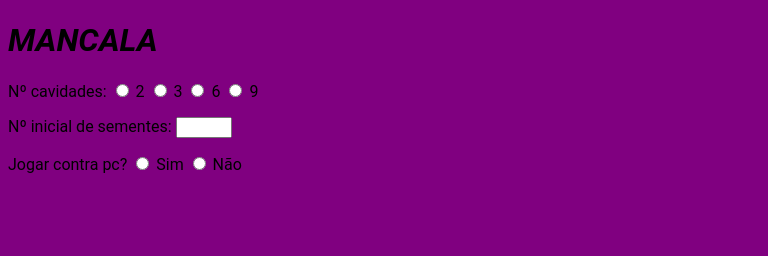
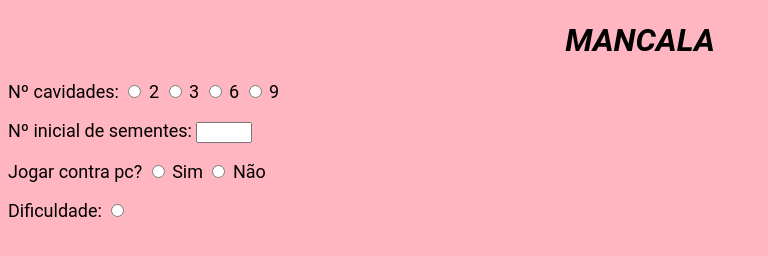
Before and after one commit to rootHytx/Tecnologias-Web, a plain HTML site: page index.html in a window 1280 px wide. Shown: the whole page, without its empty margins (0-768 px from the left). Drawn offline with Linux system fonts and the light colour scheme.

Commit message:
autocomplete off, js esta com as funcs basicas, css mt rudimentar

```diff
--- a/index.html
+++ b/index.html
@@ -4,29 +4,34 @@
 	<head>
 		<meta charset=UTF-8>
 		<title>MANCALA</title>
+		<link rel="stylesheet" href="style.css">
 	</head>
 
-	<body bgcolor="purple">
-		<div style="font-family: roboto">
-		<h1 style="font-style: italic"> MANCALA </h1>
+	<body>
+	<h1> MANCALA </h1>
 
 	<p> Nº cavidades:
-		<input type="radio" id="cavidades2" name="cavidades" value="2">
+	<input type="radio" id="cavidades" name="cavidades" value="2" onchange="cavidades(this)" autocomplete="off">
 	<label for="cavidades2"> 2 </label>
-		<input type="radio" id="cavidades3" name="cavidades" value="3">
+	<input type="radio" id="cavidades" name="cavidades" value="3" onchange="cavidades(this)" autocomplete="off">
 	<label for="cavidades3"> 3 </label>
-		<input type="radio" id="cavidades6" name="cavidades" value="6">
+	<input type="radio" id="cavidades" name="cavidades" value="6" onchange="cavidades(this)" autocomplete="off">
 	<label for="cavidades6"> 6 </label>
-		<input type="radio" id="cavidades9" name="cavidades" value="9">
+	<input type="radio" id="cavidades" name="cavidades" value="9" onchange="cavidades(this)" autocomplete="off">
 	<label for="cavidades9"> 9 </label><br>
 
 	<p> Nº inicial de sementes:
-		<input type="number" id="sementes" name="sementes" min="2" max="10"><br>
+	<input type="number" id="sementes" name="sementes" min="2" max="10" onchange="sementes(this)" autocomplete="off"><br>
 
 	<p> Jogar contra pc?
-		<input type="radio" id="sim" name="pc" value="s">
+	<input type="radio" id="pc1" name="pc" value="1" onchange="pc(1)" autocomplete="off">
 	<label for="sim"> Sim </label>
-		<input type="radio" id="nao" name="pc" value="n">
+	<input type="radio" id="pc0" name="pc" value="0" onchange="pc(0)" autocomplete="off">
 	<label for="nao"> Não </label>
+
+	<p id="dificuldade"> Dificuldade:
+	<input type="radio" id="ez" name="dificuldade" value="1" onchange="dificuldade(this)" autocomplete="off">
+
+	<script type="text/javascript" src="scripts.js"></script>
 	</body>
 </html>
--- /dev/null
+++ b/scripts.js
@@ -0,0 +1,12 @@
+function cavidades(x){
+	alert("Nº cavidades = " + x);
+}
+function sementes(){
+	alert("Nº sementes = " + document.getElementById('sementes').value);
+}
+function pc(x){
+	alert("Jogar contra pc? " + document.getElementById('pc').value);
+}
+function dificuldade(x){
+	alert("Dificuldade: " + document.getElementById('dificuldade').value);
+}
--- /dev/null
+++ b/style.css
@@ -0,0 +1,11 @@
+body{
+	background-color: lightpink;
+	font-family: roboto;
+	font-size: large;
+}
+
+h1{
+	font-style: italic;
+	text-align: center;
+	font-size: xx-large;
+}
```
Lines whose indentation alone changed are shown as unchanged.
